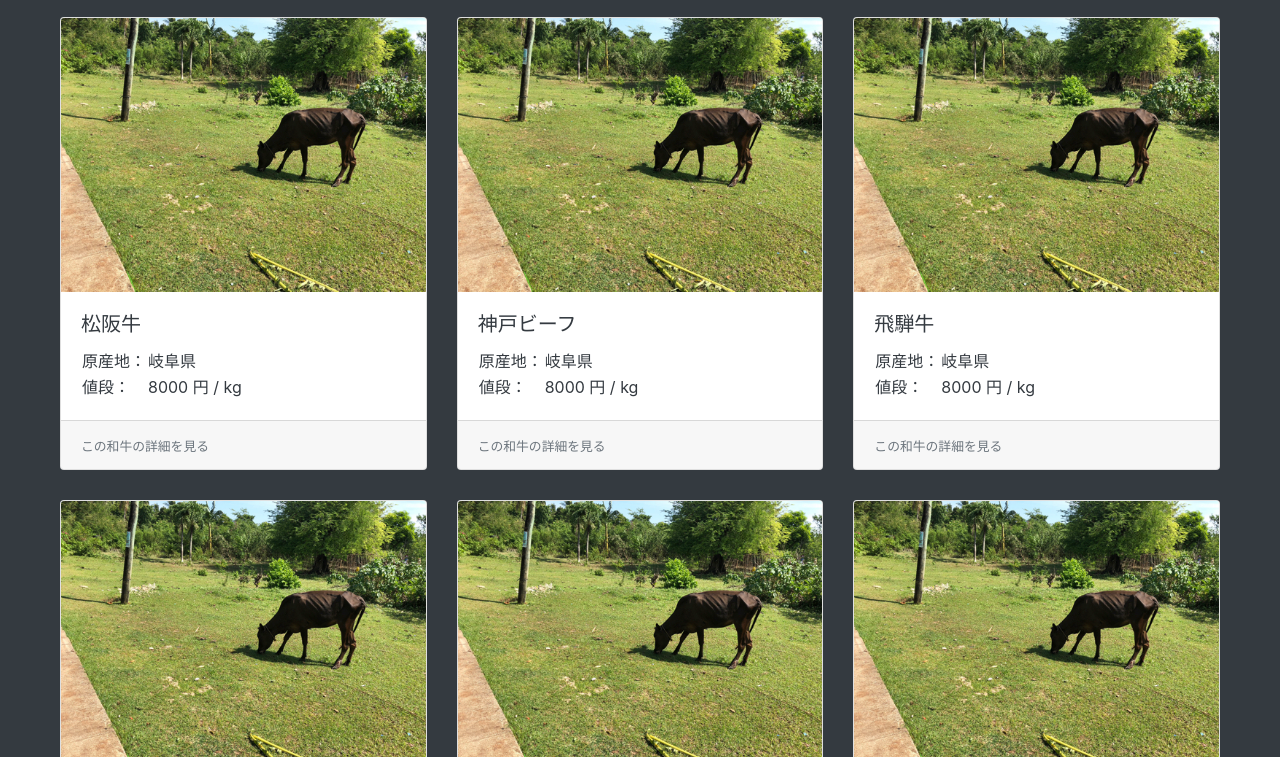
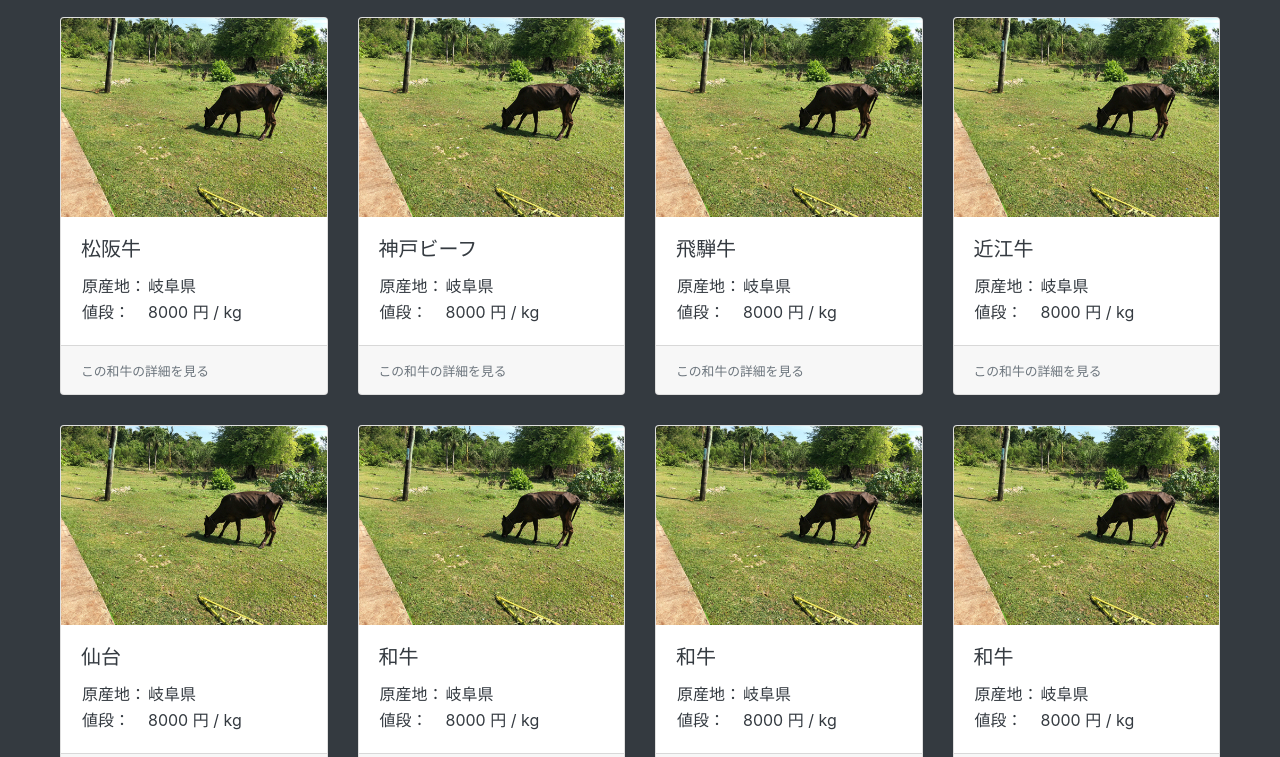
Before and after one commit to szk1613y/wagyu_price, a plain HTML site: page index.html in a window 1280 px wide. Shown: the part 43-800 px from the top of the page. Drawn offline with Linux system fonts and the light colour scheme.

Commit message:
一行当たりのカード枚数を4枚に変更

```diff
--- a/index.html
+++ b/index.html
@@ -85,8 +85,46 @@
           <small class="text-muted">この和牛の詳細を見る</small>
         </div>
       </a>
+      <a href="#" class="card">
+        <img class="card-img-top" src="img/ph_beaf.jpg">
+        <div class="card-body">
+          <h5 class="card-title">近江牛</h5>
+          <table>
+            <tr>
+              <td>原産地： </td>
+              <td>岐阜県</td>
+            </tr>
+            <tr>
+              <td>値段： </td>
+              <td>8000 円 / kg</td>
+            </tr>
+          </table>
+        </div>
+        <div class="card-footer">
+          <small class="text-muted">この和牛の詳細を見る</small>
+        </div>
+      </a>
     </div>
     <div class="card-deck row">
+      <a href="#" class="card">
+        <img class="card-img-top" src="img/ph_beaf.jpg">
+        <div class="card-body">
+          <h5 class="card-title">仙台</h5>
+          <table>
+            <tr>
+              <td>原産地： </td>
+              <td>岐阜県</td>
+            </tr>
+            <tr>
+              <td>値段： </td>
+              <td>8000 円 / kg</td>
+            </tr>
+          </table>
+        </div>
+        <div class="card-footer">
+          <small class="text-muted">この和牛の詳細を見る</small>
+        </div>
+      </a>
       <a href="#" class="card">
         <img class="card-img-top" src="img/ph_beaf.jpg">
         <div class="card-body">
```
